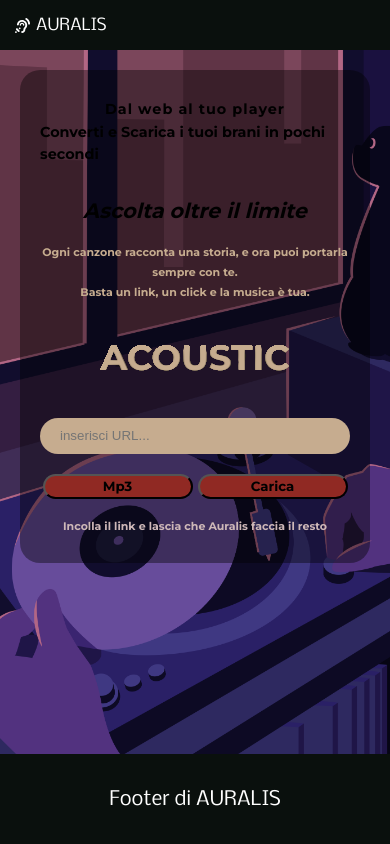
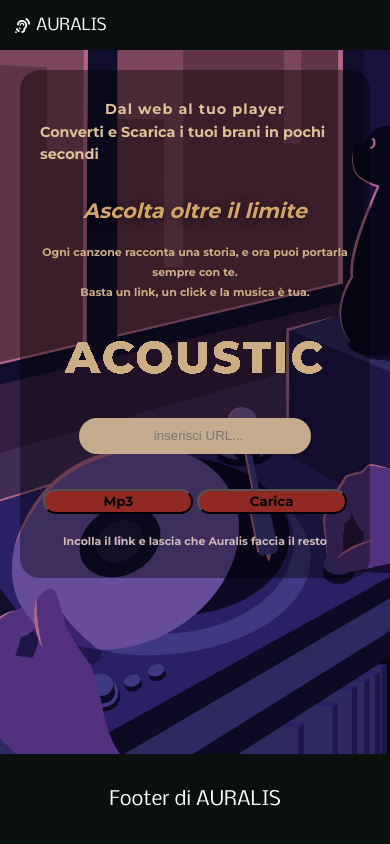
Before and after one commit to Stiv3nn/auralis, a React (Vite) app: page / in a window 390 px wide. Built offline with nearby package versions, Linux system fonts and the light colour scheme.

Commit message:
aggiunte modifiche lato responsive tablet

```diff
--- a/src/App.css
+++ b/src/App.css
@@ -277,6 +277,24 @@ footer {
         padding-bottom: 30px !important;
     }
 
+    /* Ridurre la larghezza dell'input e lo centriamo */
+    .container-input input {
+        width: 75% !important;
+        max-width: 420px !important;
+        margin: 0 auto 15px auto !important;
+        display: block !important;
+        text-align: center;
+    }
+
+    .btn {
+        display: flex;
+        justify-content: space-evenly;
+    }
+
+    .text-dx {
+        color: #cdad83 !important;
+    }
+
     .title-dx {
         top: auto !important;
         margin-top: 15px;
@@ -284,21 +302,27 @@ footer {
         display: flex;
         align-items: center;
         justify-content: center;
+        text-shadow: none;
     }
 
     .title-dx * {
-        font-size: 2.2rem !important;
+        font-size: 2.8rem !important;
+        font-weight: 800 !important;
+        color: #cdad83 !important;
+        letter-spacing: 2px;
     }
 
     .text1,
     .text2 {
         font-size: 1rem;
-        color: black;
+        color: #E0C097 !important;
     }
 
     .text3 {
         font-size: 1.6rem;
-        color: black;
+        color: #d4a567 !important;
+        font-size: 1.7rem;
+        text-shadow: 0 2px 10px rgba(0, 0, 0, 0.5)
     }
 }
 
```
